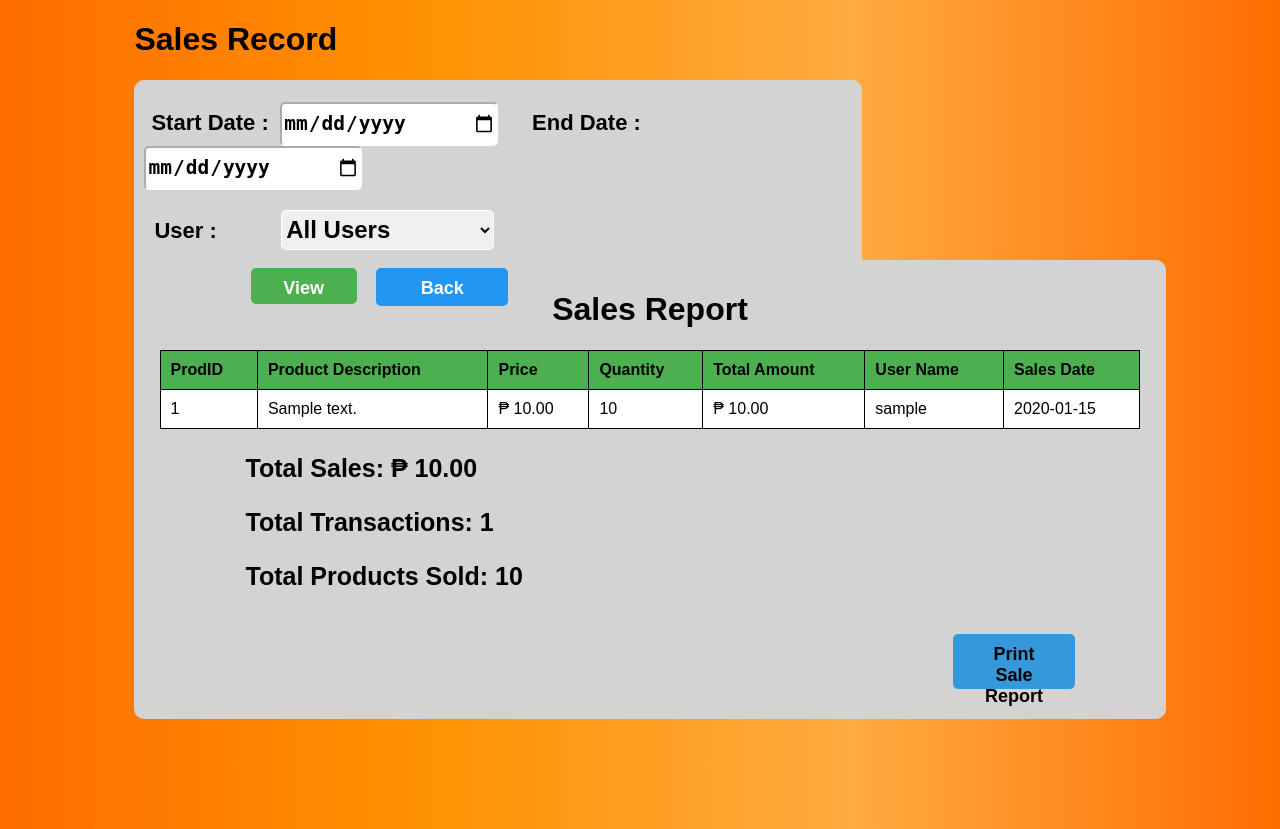
After one commit to JUNRYL2000/MyProjectPOS, a PHP site: page /salesreport.php in a window 1280 px wide. The commit adds this page. Run offline with PHP 8.4, Linux system fonts and the light colour scheme; the visitor is signed in with stand-in values (Sample User, id 1); tables that the repository leaves empty hold one stand-in row (values such as "Sample post").

Commit message:
initial commit

```diff
--- /dev/null
+++ b/salesreport.php
@@ -0,0 +1,326 @@
+<?php
+// Database connection
+require 'db.php';  // Ensure db.php has the correct connection settings
+session_start();
+
+// Check if the user is logged in and is an admin
+if (!isset($_SESSION['username']) || $_SESSION['user_type'] !== 'admin') {
+    header("Location: login.php");
+    exit();
+}
+
+// Initialize variables for filters
+$date_start = isset($_POST['date_start']) ? $_POST['date_start'] : '';
+$date_end = isset($_POST['date_end']) ? $_POST['date_end'] : '';
+$user_id = isset($_POST['user_id']) ? $_POST['user_id'] : '';
+
+// Query to fetch sales report data
+$query = "
+    SELECT
+        p.ProductID,
+        p.Description AS ProductDescription,
+        p.Price,
+        std.Quantity,
+        std.Total_Amt,
+        u.username AS UserName,
+        st.Sales_date
+    FROM saletransaction st
+    INNER JOIN salestransactiondetails std ON st.SaleTransactionID = std.SaleTransactionID
+    INNER JOIN product p ON std.ProductID = p.ProductID
+    INNER JOIN users u ON st.id = u.id
+    WHERE 1 = 1
+";
+
+// Add date filter if provided
+if (!empty($date_start) && !empty($date_end)) {
+    $query .= " AND st.Sales_date BETWEEN '$date_start' AND '$date_end'";
+}
+
+// Add user filter if provided
+if (!empty($user_id)) {
+    $query .= " AND u.id = '$user_id'";
+}
+
+// Execute the query
+$result = mysqli_query($conn, $query);
+
+// Initialize variables for the summary section
+$total_sales = 0;
+$total_transactions = 0;
+$total_products_sold = 0;
+?>
+
+<!DOCTYPE html>
+<html lang="en">
+<meta name="viewport" content="width=device-width, initial-scale=1.0">
+
+<head>
+    <meta charset="UTF-8">
+    <title>Sales Report</title>
+    <style>
+        body {
+            font-family: Arial, sans-serif;
+            background: white;
+            height: 100vh; /* Full screen height */
+            display: fixed;
+            background: linear-gradient(to right, #ff6d00, #ff9201, #ffab41, #ff6d00);
+        }
+        .report-container {
+            width: 80%;
+            margin: auto;
+        }
+        table {
+            width: 100%;
+            border-collapse: collapse;
+            margin-top: 20px;
+        }
+        table, th, td {
+            border: 1px solid #ddd;
+            padding: 8px;
+            text-align: left;
+        }
+        th {
+            background-color: #4CAF50;
+            color: black;
+        }
+        .summary {
+            margin-top: 20px;
+            font-weight: bold;
+        }
+        .container{
+            width:70%;
+            background-color: lightgray;
+            height: 10em;
+            padding: 10px;
+            border-top-left-radius: 10px;
+            border-top-right-radius: 10px;
+
+
+        }
+        .container1{
+            background-color: lightgray;
+            width: 100%;
+            padding: 10px;
+            border-top-right-radius: 10px;
+            border-bottom-left-radius: 10px;
+            border-bottom-right-radius: 10px;
+
+        }
+        table {
+        margin: 0 auto;
+        border-collapse: collapse;
+        width: 97%; /* Adjust width as needed */
+        background-color: white;
+        }
+        th, td {
+        padding: 10px;
+        border: 1px solid black;
+        text-align: left;
+        }
+
+    </style>
+</head>
+
+<body>
+<div class="report-container">
+    <h1>Sales Record</h1>
+
+    <!-- Report Filters Form -->
+    <div class="container">
+        <form method="POST">
+        <label style="font-size; 30em;
+                      font-weight: bold;
+                      padding: 7px;
+                      margin-top: 12px; font-size: 22px;" for="date_start">Start Date :</label>
+        <input style="font-size: 150%;
+                      border-radius: 5px;
+                      border-color: white;
+                      font-weight: bold;
+                      width: 30%;
+                      height: 5vh;
+                      margin-top: 12px;" type="date" name="date_start" value="<?php echo htmlspecialchars($date_start); ?>">
+
+
+        <label style="font-size; 30em;
+                      font-weight: bold;
+                      padding: 10px;
+                      margin-left: 20px;
+                      font-size: 22px;" for="date_end">End Date :</label>
+        <input style="font-size: 150%;
+                      border-radius: 5px;
+                      font-weight: bold;
+                      border-color: white;
+                      width: 30%;
+                      height: 5vh;" type="date" name="date_end" value="<?php echo htmlspecialchars($date_end); ?>">
+        <br>
+
+        <label style="font-size; 30em;
+                      font-weight: bold;
+                      padding: 10px;
+                      margin-top: 20px; font-size: 22px;" for="user_id">User :</label>
+        <select style="margin-top: 20px;
+                       border-radius: 5px;
+                       border-color: white;
+                       width: 30%;
+                       height: 5vh;
+                       margin-left: 50px;
+                       font-size: 150%;
+                        font-weight: bold;"  name="user_id">
+            <option style="font-size: 100%;
+                           font-weight: bold;" value="">All Users</option>
+            <?php
+            // Fetch users for the dropdown
+            $user_query = "SELECT id, username FROM users";
+            $user_result = mysqli_query($conn, $user_query);
+            while ($user_row = mysqli_fetch_assoc($user_result)) {
+                echo "<option value='{$user_row['id']}'";
+                if ($user_row['id'] == $user_id) echo " selected";
+                echo " style='font-size: 100%;  font-weight: bold;'>{$user_row['username']}</option>";
+            }
+            ?>
+         </select>
+         <br>
+         <br>
+<style>
+button, .report-button {
+    font-size: 18px;
+    padding: 10px 20px;
+    border-radius: 5px;
+    border: none;
+    cursor: pointer;
+    transition: background-color 0.3s, color 0.3s;
+    margin-left: 14%;
+    font-weight: bold;
+    text-align: center;
+}
+/* View Button */
+button[type="submit"] {
+    background-color: #4CAF50; /* Green background */
+    color: white;
+    width: 15%;
+    height: 2em;
+    margin-left: 15%;
+
+}
+button[type="submit"]:hover {
+    background-color: #45a049; /* Darker green on hover */
+}
+/* Back Link Button */
+.report-button.back-menu {
+    display: inline-block;
+    text-decoration: none;
+    background-color: #2196F3; /* Blue background */
+    color: white;
+    margin-left: 15px;
+    width: 13%;
+    height: 1em;
+
+
+}
+.report-button.back-menu:hover {
+    background-color: #0b7dda; /* Darker blue on hover */
+}
+</style>
+
+<button  type="submit">View</button>
+    <a href="report.php" class="report-button back-menu">Back</a>
+  </form>
+</div>
+
+
+<div>
+<!-- Sales Report Table -->
+<style>
+    @media print {
+    #printButton {
+    display: none;}}
+    /* Hide other content when printing */
+     @media print {
+    body * {
+    visibility: hidden;
+    }
+    .container1, .container1 * {
+    visibility: visible;
+    }
+    .container1 {
+    position: absolute;
+    left: 0;
+    top: 0;
+    width: 100%;
+    }
+    }
+</style>
+
+</head>
+<body>
+
+<div class="container1">
+    <h1 style="text-align: center;">Sales Report</h1>
+    <table>
+        <tr>
+            <th>ProdID</th>
+            <th>Product Description</th>
+            <th>Price</th>
+            <th>Quantity</th>
+            <th>Total Amount</th>
+            <th>User Name</th>
+            <th>Sales Date</th>
+        </tr>
+
+        <?php
+        if (mysqli_num_rows($result) > 0) {
+            while ($row = mysqli_fetch_assoc($result)) {
+                echo "<tr>";
+                echo "<td>{$row['ProductID']}</td>";
+                echo "<td>{$row['ProductDescription']}</td>";
+                echo "<td>₱ " . number_format($row['Price'], 2) . "</td>";
+                echo "<td>{$row['Quantity']}</td>";
+                echo "<td>₱ " . number_format($row['Total_Amt'], 2) . "</td>";
+                echo "<td>{$row['UserName']}</td>";
+                echo "<td>{$row['Sales_date']}</td>";
+                echo "</tr>";
+
+                // Update summary variables
+                $total_sales += $row['Total_Amt'];
+                $total_transactions++;
+                $total_products_sold += $row['Quantity'];
+            }
+        } else {
+            echo "<tr><td colspan='7'>No data found</td></tr>";
+        }
+        ?>
+
+    </table>
+
+    <style>
+    </style>
+    <!-- Summary Section -->
+    <div class="summary">
+        <p style="margin-left: 10%; font-size: 25px">Total Sales: ₱ <?php echo number_format($total_sales, 2); ?></p>
+        <p style="margin-left: 10%; font-size: 25px">Total Transactions: <?php echo $total_transactions; ?></p>
+        <p style="margin-left: 10%; font-size: 25px; margin-bottom: 7px;">Total Products Sold: <?php echo $total_products_sold; ?></p>
+    </div>
+    <br><br>
+
+
+</body>
+</html>
+<button style="width: 12%;
+               height: 55px;
+               background-color: #3498db;
+               border-radius: 5px;
+               margin-left: 80%;
+               font-weight: bold;
+               margin-bottom: 20px;" id="printButton" onclick="printSaleReport()">Print Sale Report</button>
+</div>
+
+<script>
+    function printSaleReport() {
+        window.print();
+    }
+</script>
+
+<?php
+// Close the database connection
+mysqli_close($conn);
+?>
```
Also changed, not shown: dashboard.php (+37 -17 lines).
